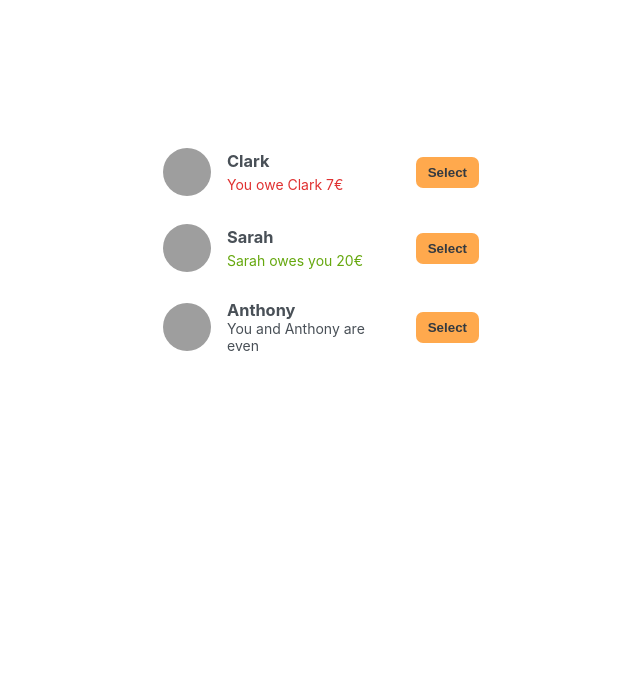
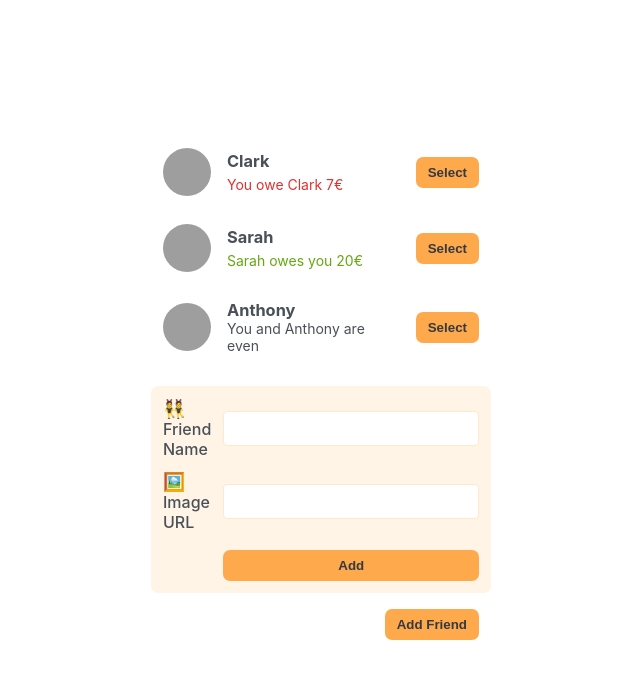
Before and after one commit to grayfox06/react-bill-splitter, a JavaScript app: page / in a window 1280 px wide. Shown: the top 678 px of the page, without its empty margins (79-719 px from the left). Built offline with nearby package versions, Linux system fonts and the light colour scheme; grey boxes are pictures that could not be loaded; the HTML template or start-up script is replaced by a standard one.

Commit message:
Added FriendsList and Button Components

```diff
--- a/src/App.js
+++ b/src/App.js
@@ -24,6 +24,8 @@
     <div className='app'>
       <div className='sidebar'>
         <FriendsList />
+        <FormAddFriend />
+        <Button>Add Friend</Button>
       </div>
     </div>
   );
@@ -59,7 +61,25 @@
       )}
       {friend.balance === 0 && <p>You and {friend.name} are even</p>}
 
-      <button className='button'>Select</button>
+      <Button>Select</Button>
     </li>
   );
 }
+
+function Button({ children }) {
+  return <button className='button'>{children}</button>;
+}
+
+function FormAddFriend() {
+  return (
+    <form className='form-add-friend'>
+      <label>👯 Friend Name</label>
+      <input type='text' />
+
+      <label>🖼️ Image URL</label>
+      <input type='text' />
+
+      <Button>Add</Button>
+    </form>
+  );
+}
```
